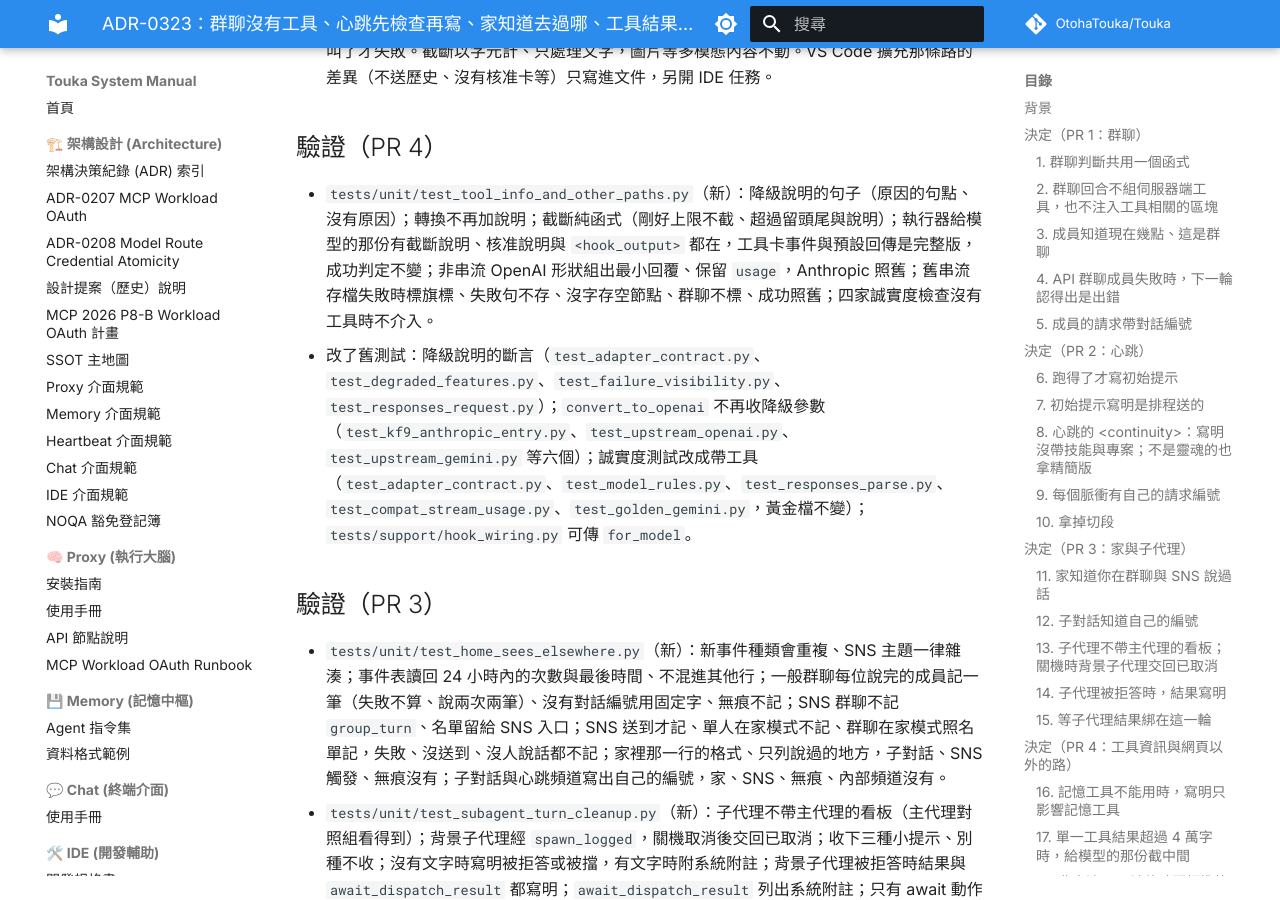
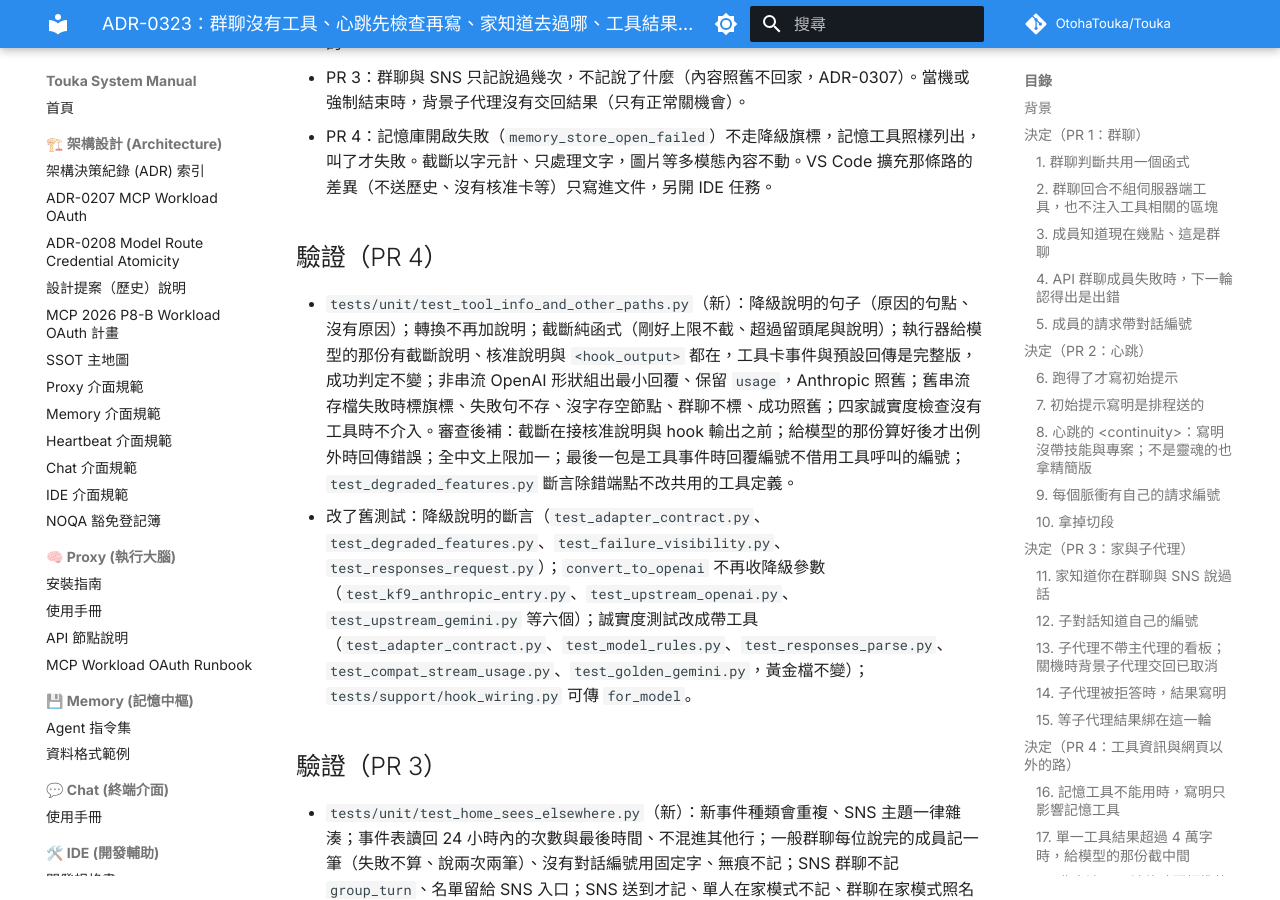
Before and after one commit to OtohaTouka/Touka, an MkDocs documentation site: the page built from docs/architecture/adr/0323-group-heartbeat-home-tool-results.md, in a window 1280 px wide and 900 px high, scrolled down 7829 px. Built offline with MkDocs 1.6.1 and Material for MkDocs 9.7.7, drawn with Linux system fonts in a browser that asks for light colours; comment, search, counter and statistics services are not loaded; some of the changed text lies outside the part shown.

Commit message:
docs(adr): record the /debug/tools fix and review tests in ADR-0323 (review note)
Co-Authored-By: Claude Opus 5.5 <noreply@anthropic.com>

```diff
--- a/docs/architecture/adr/0323-group-heartbeat-home-tool-results.md
+++ b/docs/architecture/adr/0323-group-heartbeat-home-tool-results.md
@@ -5,7 +5,7 @@
 - 決策者：維護者（一頁計畫第 2.1 版，總覽板第 90 項回「甲：照第 2.1 版做」；工具結果上限 4 萬字、子代理結果檔可偽造移出這批，是計畫裡寫明的「我自己定的兩件」）
 - 相關：[ADR-0322](0322-who-said-it-and-which-conversation.md)（第四批：群聊成員發言、對話種類）、[ADR-0269](0269-advertised-tool-list-enforcement.md)（這一輪的工具清單）、[ADR-0276](0276-heartbeat-session-scope.md)（SNS 外人不能驅動有工具的靈魂）、[ADR-0316](0316-keep-harness-blocks-and-state-approval-mode.md)（區塊分組）、[ADR-0267](0267-trusted-activity-timeline-and-continuity-v1.md)（`<continuity>`）
 - 修訂：[ADR-0269](0269-advertised-tool-list-enforcement.md)（決定 7 群聊沿用的清單是空的，PR 1）、[ADR-0322](0322-who-said-it-and-which-conversation.md)（已知限制：群聊成員的區塊與 `<continuity>`、API 群聊成員失敗句，PR 1；決定 7 心跳不再切段，PR 2）、[ADR-0318](0318-stop-timeout-failure-made-clear.md)（決定 9 入口被擋的原因與檢查時機，PR 2；決定 5、7 等結果綁在這一輪、關機時背景子代理交回已取消，PR 3）、[ADR-0267](0267-trusted-activity-timeline-and-continuity-v1.md)（不是靈魂的心跳也有精簡 `<continuity>`，PR 2；新事件 `group_turn`、`sns_turn`，家裡與子對話各多一行，PR 3）、[ADR-0307](0307-home-handover-work.md)（家裡多一行在群聊與 SNS 說過幾次，內容照舊不回報，PR 3）、[ADR-0319](0319-tool-records-carried-into-next-turn.md)（決定 11：頻道與子對話知道自己的編號，PR 3）、[ADR-0316](0316-keep-harness-blocks-and-state-approval-mode.md)（決定 7：子代理不帶主代理的看板，PR 3）、[ADR-0312](0312-local-helper-for-host-files.md)（綁在這一輪的工具多了等結果，PR 3）；ADR-0322 另於 PR 4 更正 IDE 歷史的說法、補記非串流與子代理拒答已處理
-- 影響範圍：PR 4：`ToukaProxy/src/utils/tool_result_cap.py`（新）、`services/tool_executor.py`、`handlers/react_core.py`、`services/prompt_blocks.py`、`handlers/adapters/base.py`、`claude_adapter.py`、`openai_adapter.py`、`gemini_adapter.py`、`responses_adapter.py`、`services/dispatchers/utils.py`、`services/dispatchers/factory.py`、`services/dispatcher.py`；文件 `docs/rules/proxy.md` §13、`AGENTS.md` §13、`IDE_INTERFACE.md`。PR 3：`ToukaProxy/src/services/continuity_events.py`、`utils/continuity_events_db.py`、`services/continuity_service.py`、`services/dispatchers/group.py`、`services/sns_gateway.py`、`tools/subagent_tools.py`、`tools/mission_tools.py`、`handlers/react_core.py`、`services/prompt_blocks.py`。PR 2：`ToukaProxy/src/routers/heartbeat.py`、`services/continuity_service.py`、`services/continuity_events.py`（`HeartbeatSkip`）、`services/dispatchers/factory.py`、`utils/user_intent.py`、`config/errors.json.example`、`ToukaChat/src/lib/error_codes.ts`、翻譯檔。PR 1：`ToukaProxy/src/utils/mcp_request_identity.py`（`is_group_model`）、`utils/local_bridge_gate.py`、`middleware/layers/soul.py`、`middleware/layers/tool.py`、`middleware/layers/skill.py`、`services/dispatcher.py`、`services/dispatchers/group.py`、`utils/group_member_view.py`、`services/continuity_lines.py`（新）、`services/continuity_service.py`
+- 影響範圍：PR 4：`ToukaProxy/src/utils/tool_result_cap.py`（新）、`services/tool_executor.py`、`handlers/react_core.py`、`services/prompt_blocks.py`、`handlers/adapters/base.py`、`claude_adapter.py`、`openai_adapter.py`、`gemini_adapter.py`、`responses_adapter.py`、`services/dispatchers/utils.py`、`services/dispatchers/factory.py`、`services/dispatcher.py`、`routers/debug.py`；文件 `docs/rules/proxy.md` §13、`AGENTS.md` §13、`IDE_INTERFACE.md`。PR 3：`ToukaProxy/src/services/continuity_events.py`、`utils/continuity_events_db.py`、`services/continuity_service.py`、`services/dispatchers/group.py`、`services/sns_gateway.py`、`tools/subagent_tools.py`、`tools/mission_tools.py`、`handlers/react_core.py`、`services/prompt_blocks.py`。PR 2：`ToukaProxy/src/routers/heartbeat.py`、`services/continuity_service.py`、`services/continuity_events.py`（`HeartbeatSkip`）、`services/dispatchers/factory.py`、`utils/user_intent.py`、`config/errors.json.example`、`ToukaChat/src/lib/error_codes.ts`、翻譯檔。PR 1：`ToukaProxy/src/utils/mcp_request_identity.py`（`is_group_model`）、`utils/local_bridge_gate.py`、`middleware/layers/soul.py`、`middleware/layers/tool.py`、`middleware/layers/skill.py`、`services/dispatcher.py`、`services/dispatchers/group.py`、`utils/group_member_view.py`、`services/continuity_lines.py`（新）、`services/continuity_service.py`
 
 ## 背景
 
@@ -108,6 +108,7 @@
 
 - 四家轉接器的降級說明改用 `prompt_blocks.build_degraded_note(reason)` 的同一句英文：「Memory tools are unavailable this turn (原因). This does not affect the other tools in your list; if one fails, its result says so.」以前寫「SYSTEM WARNING… DEGRADED MODE… Some tools may be offline」，模型不知道是哪些工具，可能整輪不敢用。原因結尾的句點拿掉、沒有原因時不加括號。
 - `convert_to_openai`（Claude 格式入口轉 OpenAI 形狀）不再自己加一句，同一輪不會說兩次。
+- 除錯面板的 `/debug/tools` 在降級時先複製工具定義再加 `[⚠️ DEGRADED MODE]`：以前直接改共用的那份，而那份也是送給模型的，降級中只要有人打開除錯面板，到重啟為止每一輪的內建工具說明都多這串字（PR 4 審查發現）。
 
 ### 17. 單一工具結果超過 4 萬字時，給模型的那份截中間
 
@@ -148,7 +149,7 @@
 
 ## 驗證（PR 4）
 
-- `tests/unit/test_tool_info_and_other_paths.py`（新）：降級說明的句子（原因的句點、沒有原因）；轉換不再加說明；截斷純函式（剛好上限不截、超過留頭尾與說明）；執行器給模型的那份有截斷說明、核准說明與 `<hook_output>` 都在，工具卡事件與預設回傳是完整版，成功判定不變；非串流 OpenAI 形狀組出最小回覆、保留 `usage`，Anthropic 照舊；舊串流存檔失敗時標旗標、失敗句不存、沒字存空節點、群聊不標、成功照舊；四家誠實度檢查沒有工具時不介入。
+- `tests/unit/test_tool_info_and_other_paths.py`（新）：降級說明的句子（原因的句點、沒有原因）；轉換不再加說明；截斷純函式（剛好上限不截、超過留頭尾與說明）；執行器給模型的那份有截斷說明、核准說明與 `<hook_output>` 都在，工具卡事件與預設回傳是完整版，成功判定不變；非串流 OpenAI 形狀組出最小回覆、保留 `usage`，Anthropic 照舊；舊串流存檔失敗時標旗標、失敗句不存、沒字存空節點、群聊不標、成功照舊；四家誠實度檢查沒有工具時不介入。審查後補：截斷在接核准說明與 hook 輸出之前；給模型的那份算好後才出例外時回傳錯誤；全中文上限加一；最後一包是工具事件時回覆編號不借用工具呼叫的編號；`test_degraded_features.py` 斷言除錯端點不改共用的工具定義。
 - 改了舊測試：降級說明的斷言（`test_adapter_contract.py`、`test_degraded_features.py`、`test_failure_visibility.py`、`test_responses_request.py`）；`convert_to_openai` 不再收降級參數（`test_kf9_anthropic_entry.py`、`test_upstream_openai.py`、`test_upstream_gemini.py` 等六個）；誠實度測試改成帶工具（`test_adapter_contract.py`、`test_model_rules.py`、`test_responses_parse.py`、`test_compat_stream_usage.py`、`test_golden_gemini.py`，黃金檔不變）；`tests/support/hook_wiring.py` 可傳 `for_model`。
 
 ## 驗證（PR 3）
```
Also changed, not shown: docs/architecture/adr/README.md (+1 -1 lines).
